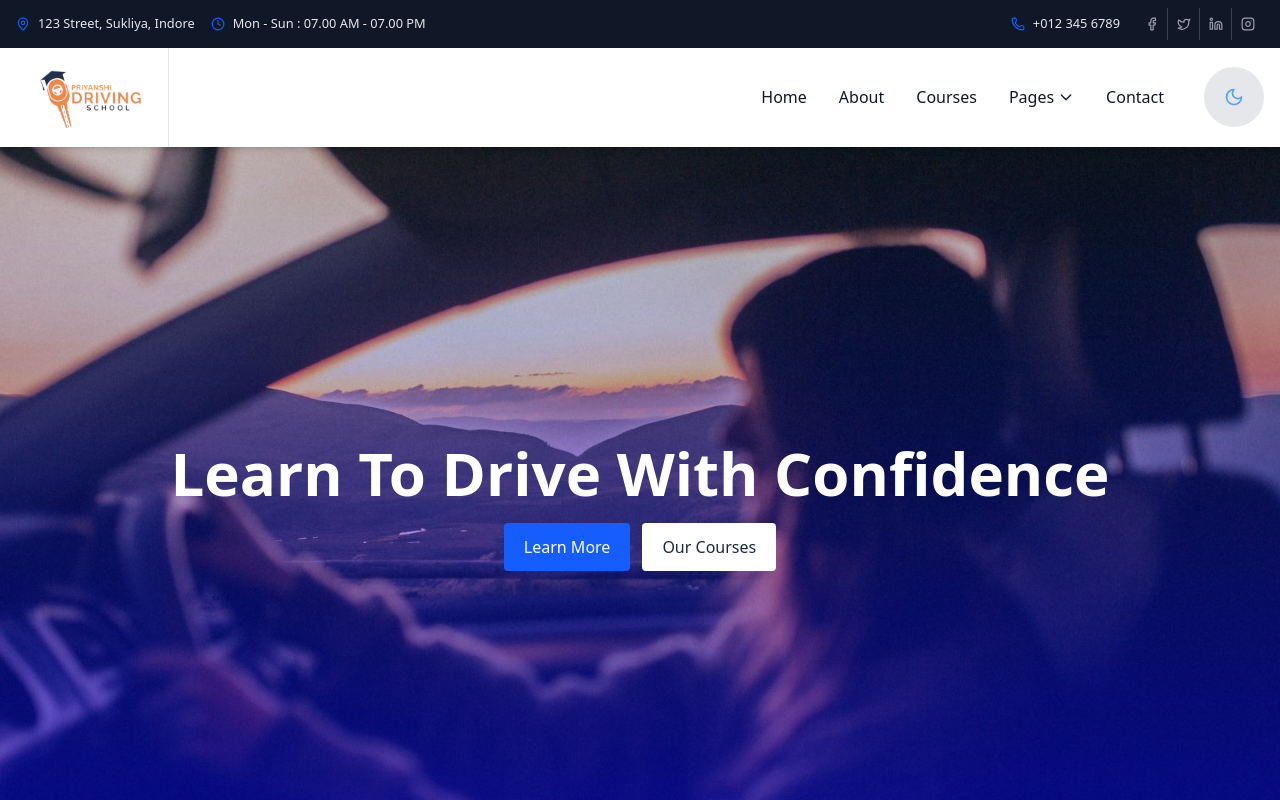
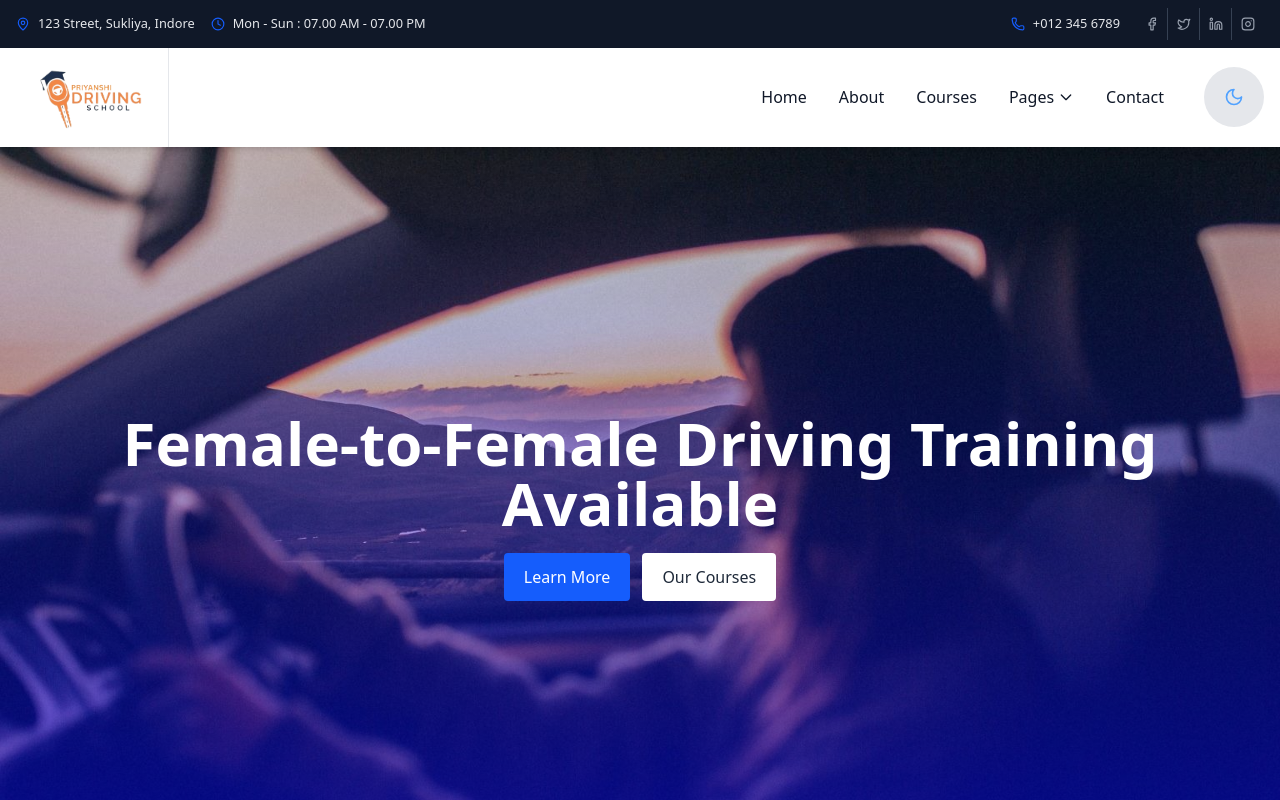
Before and after one commit to Siddharth2906/DrivingSchool, a React (Vite) app: page / in a window 1280 px wide. Shown: the top 800 px of the page. Built offline with nearby package versions, Linux system fonts and the light colour scheme.

Commit message:
swiper change

```diff
--- a/src/Header/Swiper.jsx
+++ b/src/Header/Swiper.jsx
@@ -40,7 +40,7 @@ useEffect(() => {
                 <div className="absolute inset-0 flex items-center justify-center bg-gradient-to-b from-[rgba(255,255,255,0)] to-[rgba(0,0,255,0.5)]">
                   <div className="text-center text-white px-4">
                     <h1 className="text-4xl md:text-6xl font-bold mb-5 animate-fadeInDown">
-                      Learn To Drive With Confidence
+                 Female-to-Female Driving Training Available
                     </h1>
                     <div>
                       <a href="#" className="inline-block bg-blue-600 text-white py-3 px-5 rounded">Learn More</a>
```
